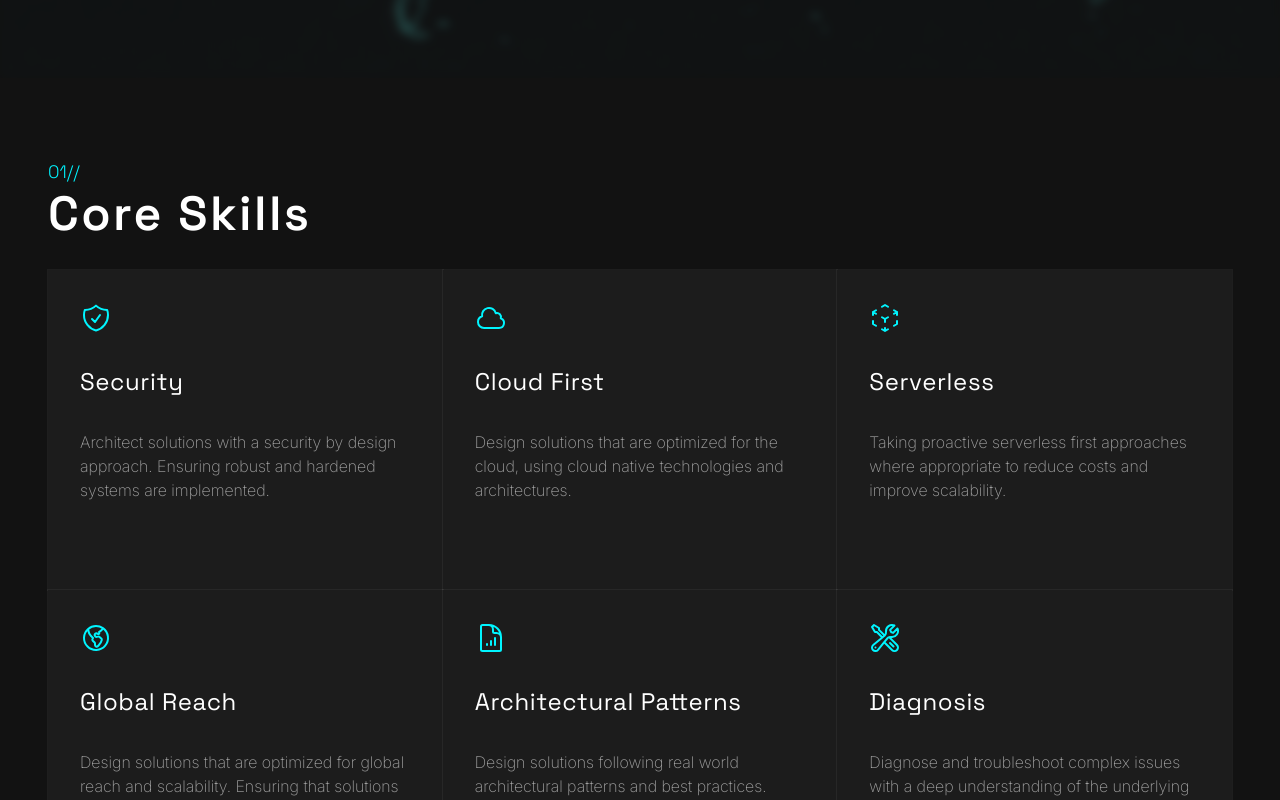
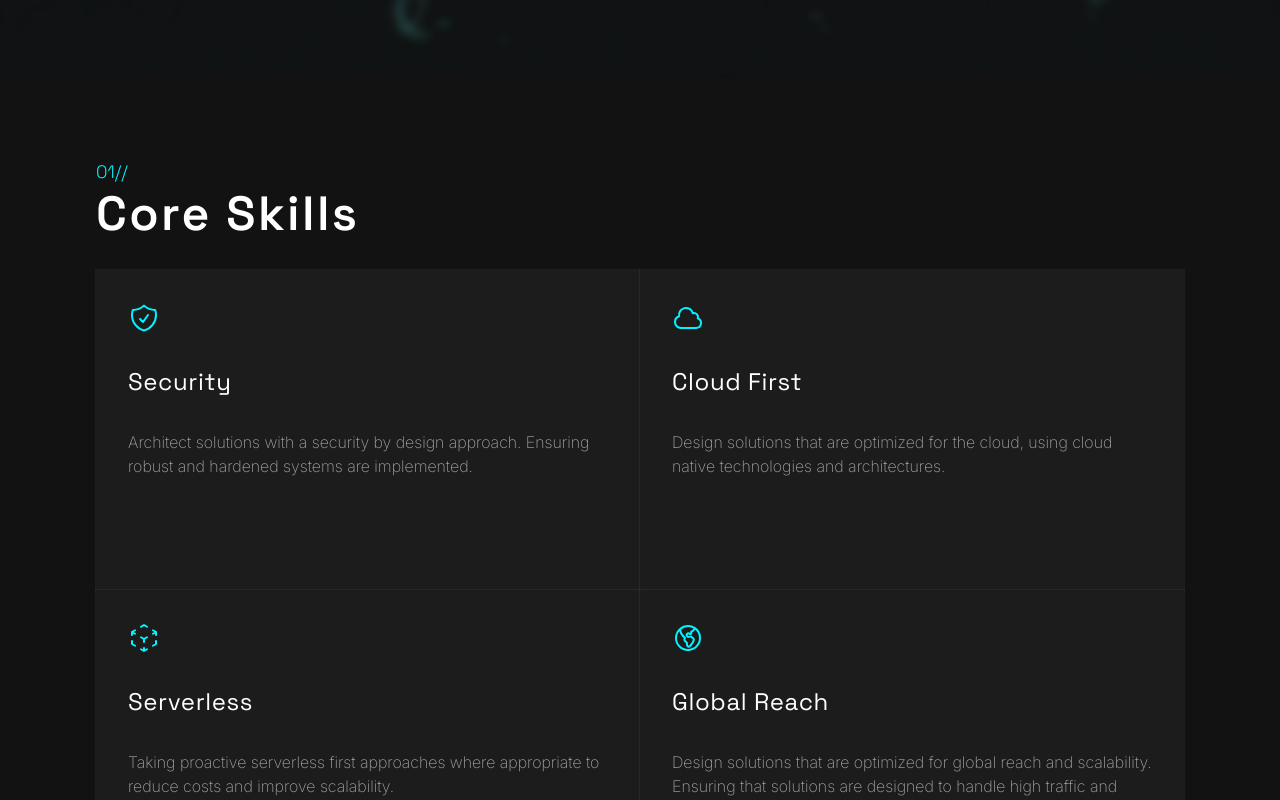
Before and after one commit to darkcl0ud/personal-website-v2, a React (Vite) app: page / in a window 1280 px wide. Shown: the part 680-1480 px from the top of the page. Built offline with nearby package versions, Linux system fonts and the light colour scheme.

Commit message:
fix(section): scaling non has same max for content as the nav and home hero

```diff
--- a/src/ui/Section.tsx
+++ b/src/ui/Section.tsx
@@ -1,6 +1,6 @@
 export default function Section({ children }: { children: React.ReactNode }) {
     return (
-        <section className="m-8 md:m-12">
+        <section className="my-8 md:my-12 px-8 md:px-24">
             <div className="max-w-[1440px] mx-auto">
                 {children}
             </div>
```
